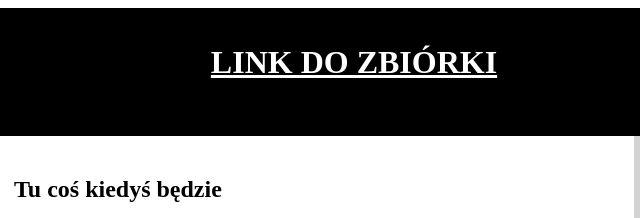
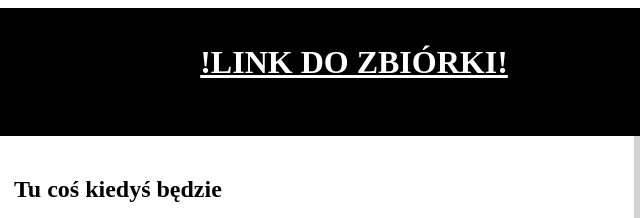
Before and after one commit to Adrian12328/Adrian12328.github.io, a plain HTML site: page index.html in a window 1280 px wide. Shown: the top 218 px of the page, 286-926 px from the left. Drawn offline with Linux system fonts and the light colour scheme.

Commit message:
Update index.html

```diff
--- a/index.html
+++ b/index.html
@@ -75,7 +75,7 @@
 	<div id="container">
 
 		<div id="logo">
-			<a href="https://zrzutka.pl/c7em4h" target="_blank" title="LINK DO ZBIÓRKI"><h1>LINK DO ZBIÓRKI</h1><br />
+			<a href="https://zrzutka.pl/c7em4h" target="_blank" title="!LINK DO ZBIÓRKI!"><h1>!LINK DO ZBIÓRKI!</h1><br />
 			</a>
 		</div>
 
```
